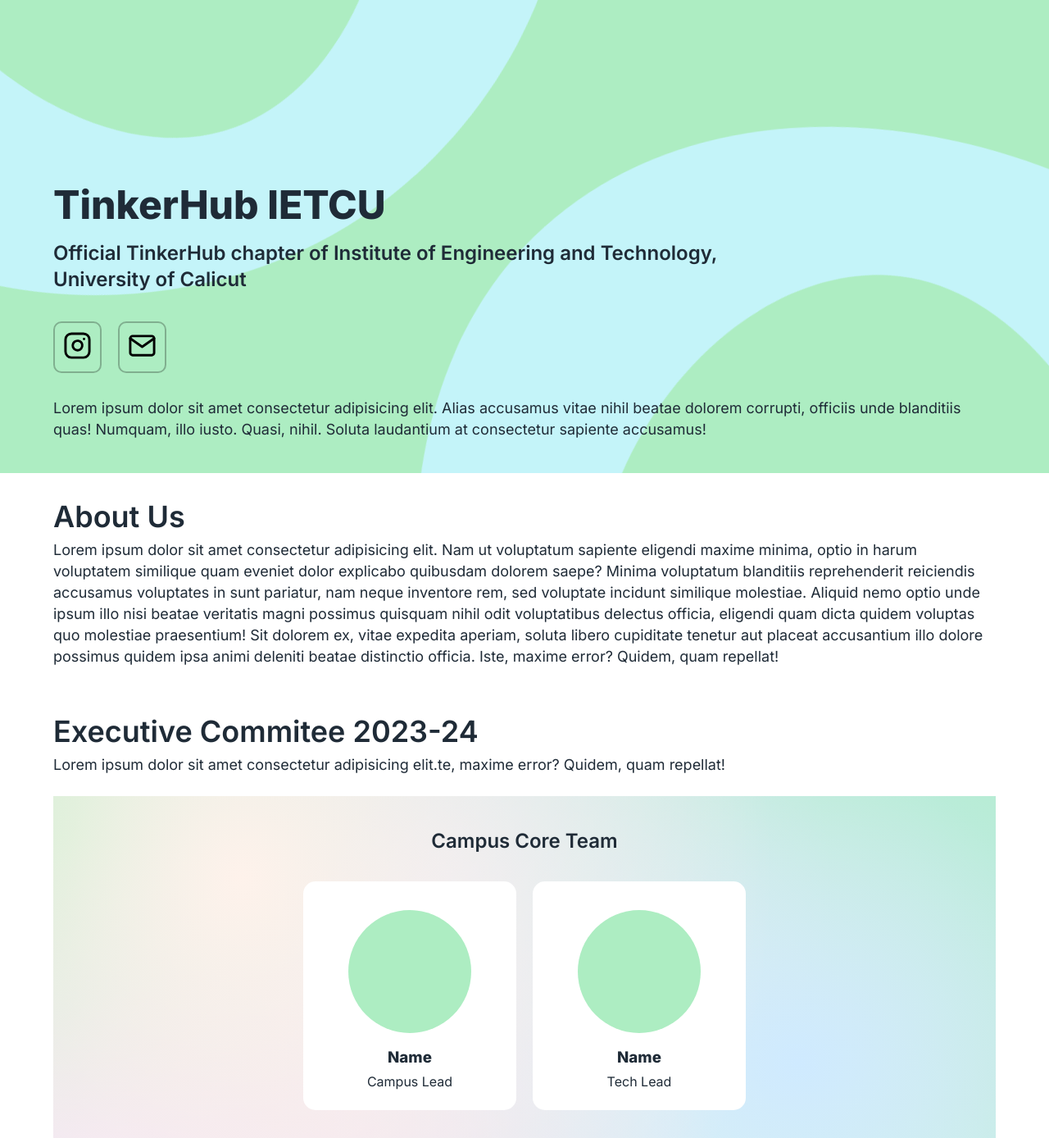
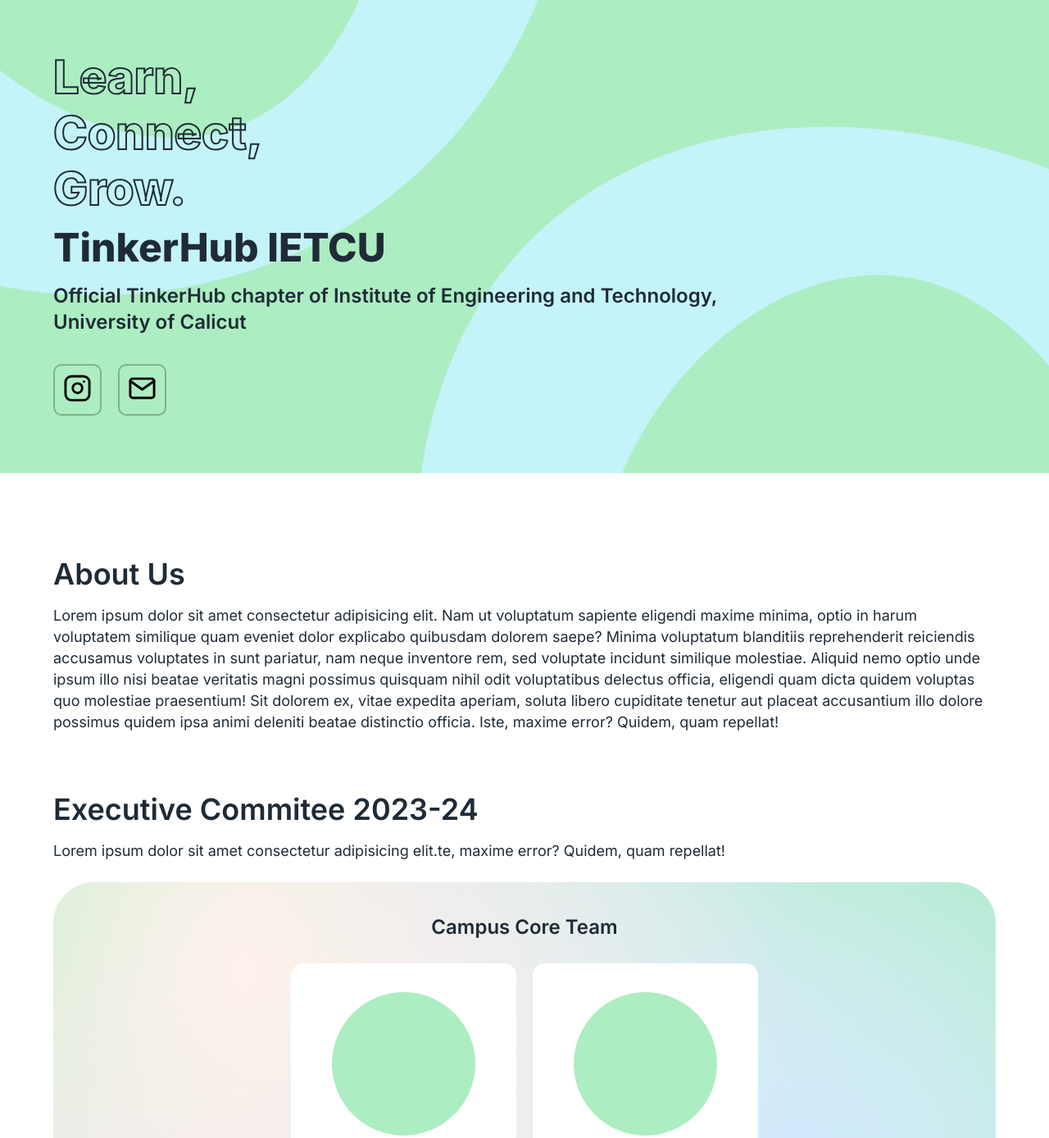
Before and after one commit to nihadgithub/th, a plain HTML site: page index.html in a window 1280 px wide. Shown: the part 223-1611 px from the top of the page at 82% size. Drawn offline with Linux system fonts and the light colour scheme.

Commit message:
learn connect grow

```diff
--- a/index.html
+++ b/index.html
@@ -72,6 +72,12 @@
                 <path fill="#adedc2" class="in-bottom" d="M102,67.1c-9.6-6.1-22-3.1-29.5,2-15.4,10.7-19.6,37.5-7.6,47.8s35.9,3.9,44.5-12.5C115.5,92.6,113.9,74.6,102,67.1Z"/>
             </svg>
 
+            <h1 class="page__title_oulined_head">
+                <span>Learn,</span>
+                <span>Connect,</span>
+                <span>Grow.</span>
+            </h1>
+
             <h1 class="page__title_main">
                 TinkerHub IETCU
             </h1>
@@ -93,17 +99,14 @@
             </div>
             <div class="page__text">
                 <p class="body__text">
-                    Lorem ipsum dolor sit amet consectetur adipisicing elit. Alias
-                    accusamus vitae nihil beatae dolorem corrupti, officiis unde
-                    blanditiis quas! Numquam, illo iusto. Quasi, nihil. Soluta
-                    laudantium at consectetur sapiente accusamus!
+
                 </p>
             </div>
         </section>
         <section class="page__section page__section_2">
             <h2 class="page__title">About Us</h2>
             <div>
-                <p>
+                <p class="page__text">
                     Lorem ipsum dolor sit amet consectetur adipisicing elit. Nam ut voluptatum sapiente eligendi maxime minima, optio in harum voluptatem similique quam eveniet dolor explicabo quibusdam dolorem saepe? Minima voluptatum blanditiis reprehenderit reiciendis accusamus voluptates in sunt pariatur, nam neque inventore rem, sed voluptate incidunt similique molestiae. Aliquid nemo optio unde ipsum illo nisi beatae veritatis magni possimus quisquam nihil odit voluptatibus delectus officia, eligendi quam dicta quidem voluptas quo molestiae praesentium! Sit dolorem ex, vitae expedita aperiam, soluta libero cupiditate tenetur aut placeat accusantium illo dolore possimus quidem ipsa animi deleniti beatae distinctio officia. Iste, maxime error? Quidem, quam repellat!
                 </p>
             </div>
@@ -111,7 +114,7 @@
         <section class="page__section page__section_3">
             <h2 class="page__title">Executive Commitee 2023-24</h2>
             <div>
-                <p>
+                <p class="page__text">
                     Lorem ipsum dolor sit amet consectetur adipisicing elit.te, maxime error? Quidem, quam repellat!
                 </p>
             </div>
--- a/style.css
+++ b/style.css
@@ -161,12 +161,13 @@
 }
 .page__section_1{
 
-    /* margin-top: 70px;  */
+    margin-top: 70px;
    /*  min-height: calc(100vh - 70px); */
     min-height: 100vh;
     display: flex;
     flex-direction: column;
     justify-content: end;
+    padding-bottom: 80px;
 
 }
 
@@ -175,6 +176,16 @@
 }
 .page__section_3{
 
+}
+
+.page__title_oulined_head{
+    font-size: 56px;
+    color: var(--transparent);
+
+    -webkit-text-stroke: 2px var(--text-dark);
+}
+.page__title_oulined_head > span{
+    display: block;
 }
 .page__title_main{
     font-size: 36px;
@@ -203,7 +214,7 @@
     color: #1f2b37;
 }
 .page__text{
-    margin: 0 0 15px 0;
+    margin: 15px 0 15px 0;
 }
 
 .socials__landing__page{
@@ -230,7 +241,7 @@
 }
 
 .execom-container{
-    padding: 15px 0 15px 0;
+    padding: 15px 0 35px 0;
     margin: 25px 0 25px 0;
 
     display: grid;
@@ -247,6 +258,7 @@
 	radial-gradient(at 66% 36%, rgb(255, 242, 223) 0px, transparent 50%),
 	radial-gradient(at 42% 16%, rgb(228, 228, 255) 0px, transparent 50%);
 
+    border-radius: 50px;
 }
 .execom-container .execom-container-head{
     margin: 25px 0 15px 0;
@@ -256,12 +268,14 @@
     font-weight: 600;
 }
 .campus-core-team{
-    padding: 10px;
+    padding: 5px;
     background-color: var(--transparent);
     margin-bottom: 15px;
+
+
 }
 .lead-info-card{
-    padding: 20px 40px;
+    padding: 20px 35px;
     margin: 10px;
     /* background-color: var(--light-blue); */
     display: grid;
@@ -278,13 +292,13 @@
     padding: 2.5px;
 }
 .lead-info-card > p{
-    padding: 2.5px;
+    padding: 5px 2.5px;
     color: var(--text-dark);
     font-size: 16px;
 }
 .lead-photo{
-    height: 150px;
-    width: 150px;
+    height: 175px;
+    width: 175px;
     background-color: var(--light-green);
     margin: 15px;
     border-radius: 120px;
```
